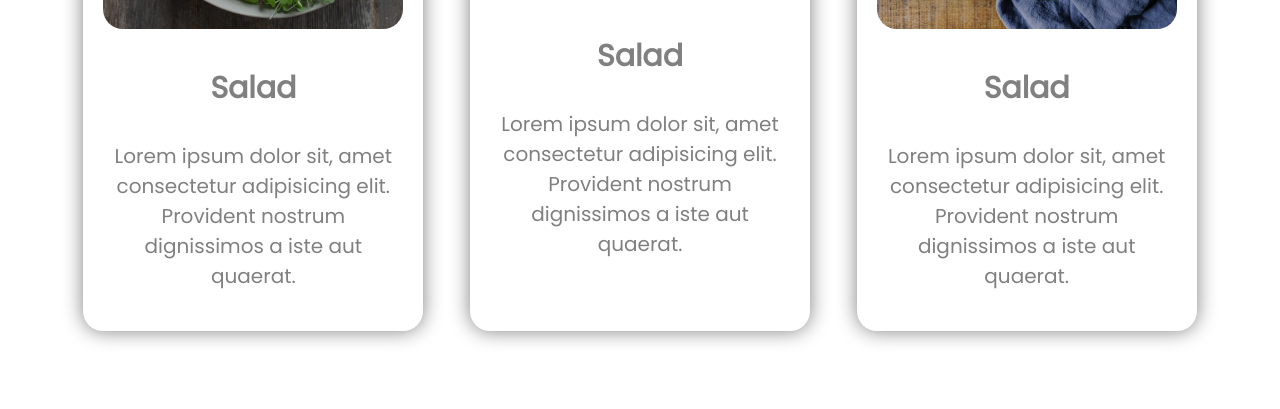
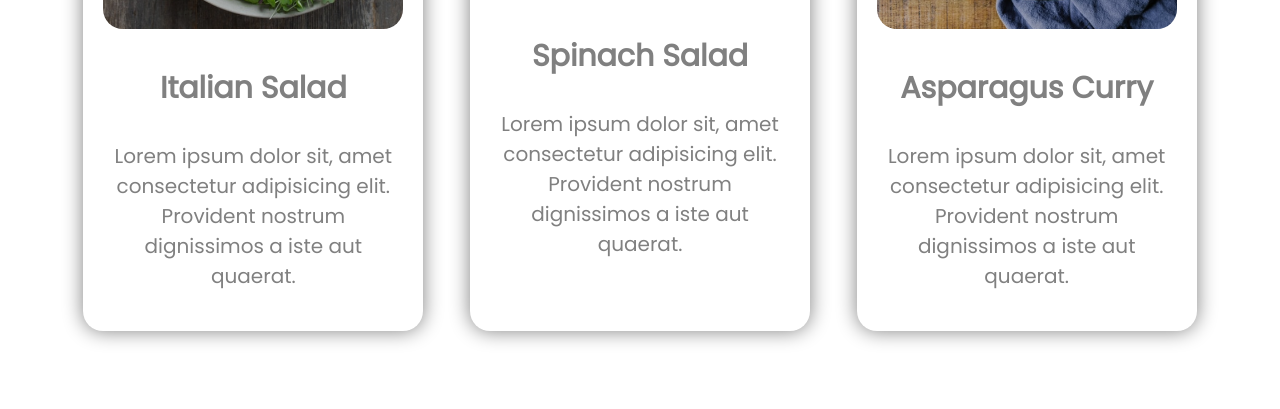
Before and after one commit to Faysal-Ahmed-Ruddro/food-sense, a plain HTML site: page index.html in a window 1280 px wide. Shown: the part 1740-2149 px from the top of the page. Drawn offline with Linux system fonts and the light colour scheme.

Commit message:
Dishes Name Changed

```diff
--- a/index.html
+++ b/index.html
@@ -42,17 +42,17 @@
         <div class=" flex-container" id="recipies-container">
             <div class="Recipes-table">
                 <img src="images/food/Project Cover5.png" alt="Food">
-                <h3>Salad</h3>
+                <h3>Italian Salad</h3>
                 <p>Lorem ipsum dolor sit, amet consectetur adipisicing elit. Provident nostrum dignissimos a iste aut quaerat.</p>
             </div>
             <div class="Recipes-table">
                 <img src="images/food/Project Cover7.png" alt="Food">
-                <h3>Salad</h3>
+                <h3>Spinach Salad</h3>
                 <p>Lorem ipsum dolor sit, amet consectetur adipisicing elit. Provident nostrum dignissimos a iste aut quaerat.</p>
             </div>
             <div class="Recipes-table">
                 <img src="images/food/Project Cover8.png" alt="Food">
-                <h3>Salad</h3>
+                <h3>Asparagus Curry</h3>
                 <p>Lorem ipsum dolor sit, amet consectetur adipisicing elit. Provident nostrum dignissimos a iste aut quaerat.</p>
             </div>
         </div>
```
